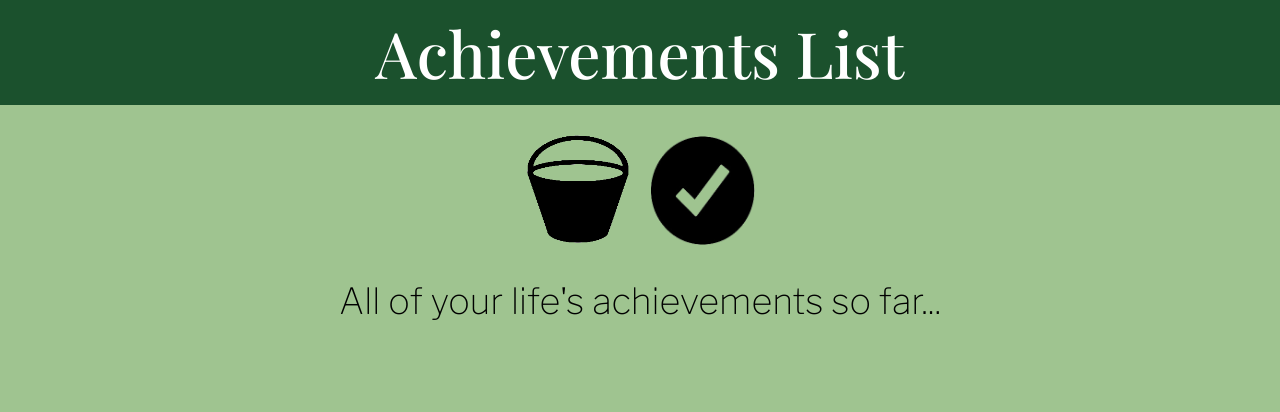
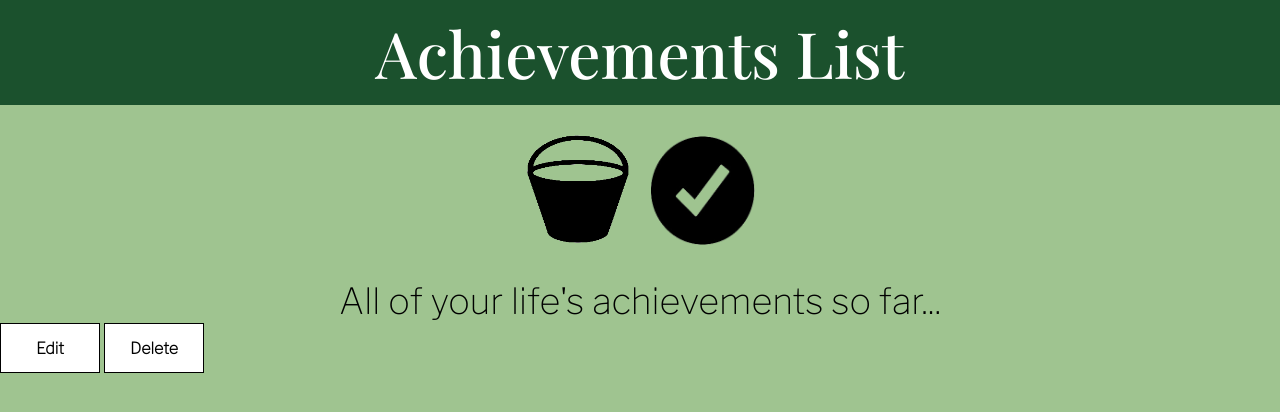
Before and after one commit to ACring17/Bucket-List-Capstone-DM, a website: page public/achieved.html in a window 1280 px wide. Drawn offline with nearby package versions, Linux system fonts and the light colour scheme.

Commit message:
updated the word choice for the lists

```diff
--- a/public/achieved.html
+++ b/public/achieved.html
@@ -23,6 +23,8 @@
     <div id="achievements-list-container">
         <!-- This is where the users achievements will go -->
         <ul id="achievement-list"></ul>
+        <button id="edit" type="button">Edit</button>
+        <button id="delete" type="button">Delete</button>
     </div>
 
 </body>
```
Also changed, not shown: public/index.html (+1 -1 lines).
